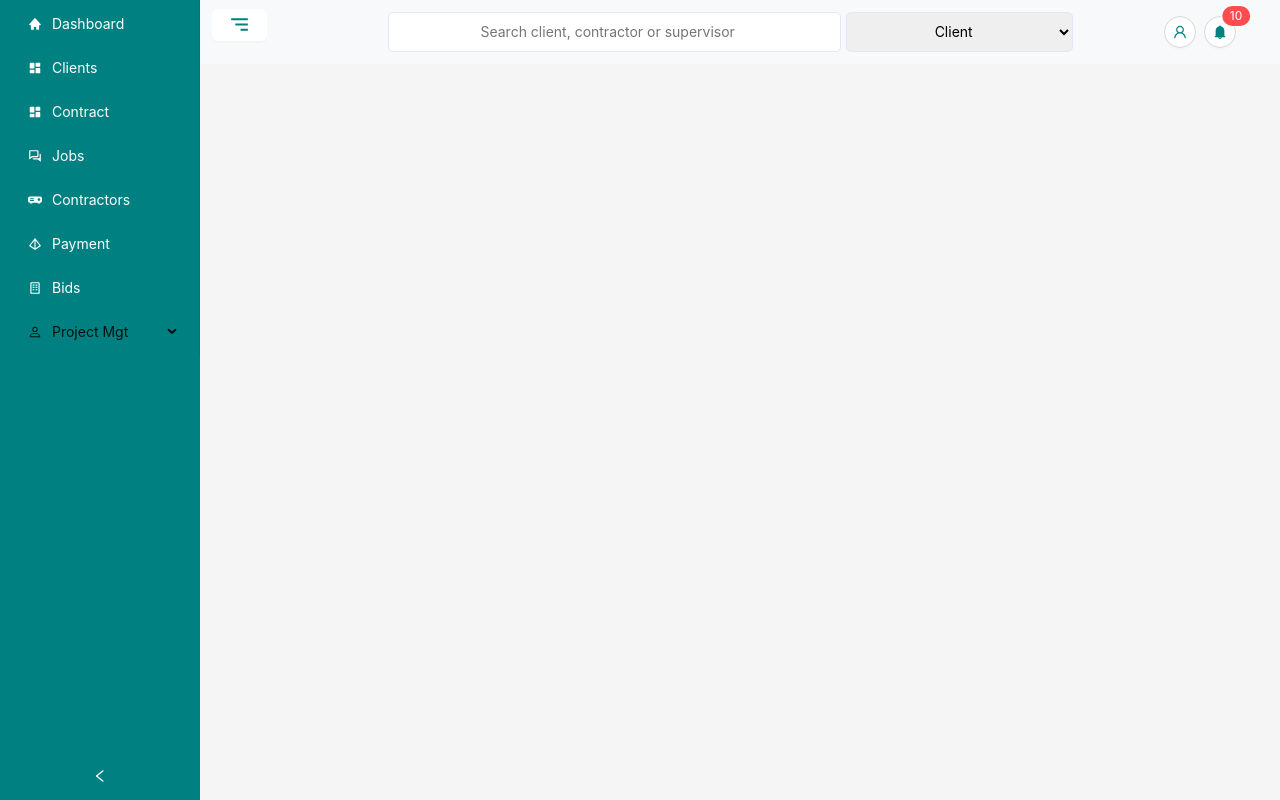
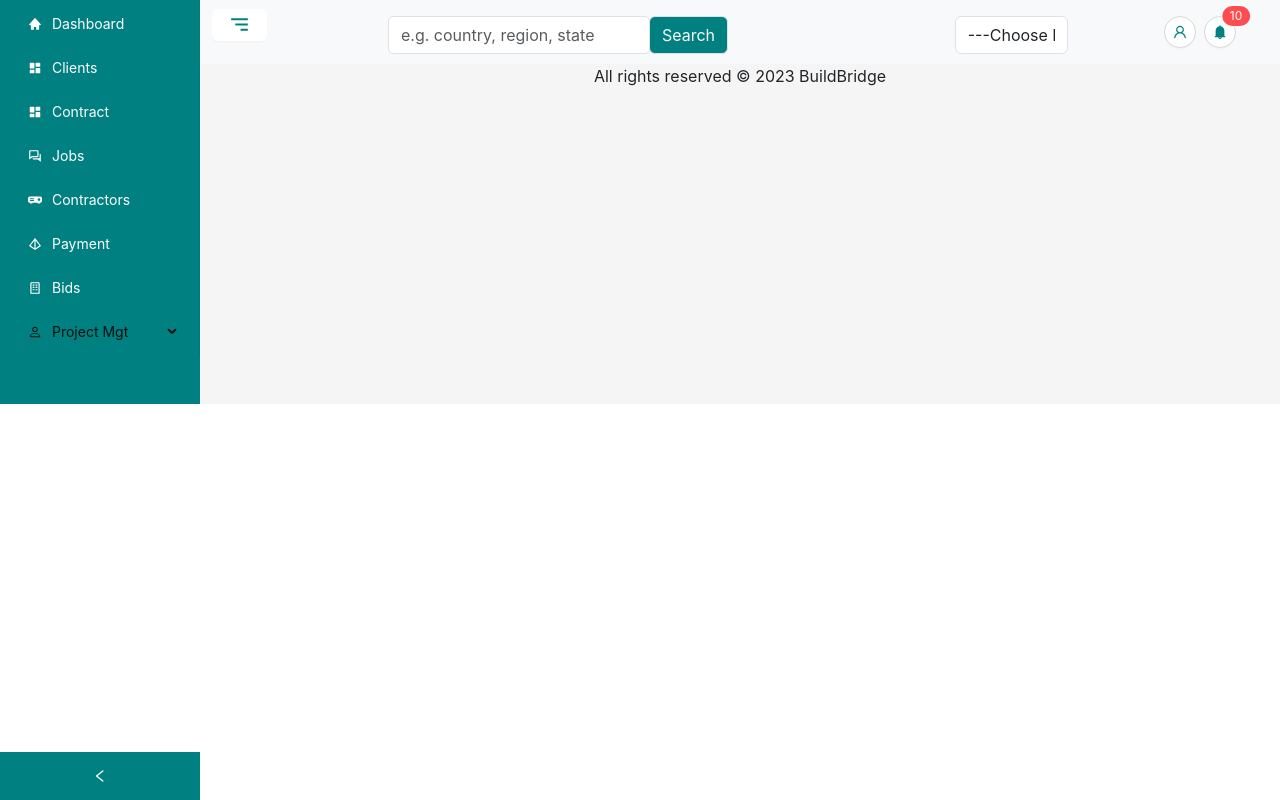
Before and after one commit to quophiBonney/dashboard, a React (Vite) app: page /table in a window 1280 px wide. Built offline with nearby package versions, Linux system fonts and the light colour scheme.

Commit message:
inconsistent layout

```diff
--- a/src/App.css
+++ b/src/App.css
@@ -2,6 +2,9 @@
   padding: 0;
   margin: 0;
   box-sizing: border-box;
+}
+body {
+  background-color: black;
 }
 .header-top {
   background: rgb(235, 235, 242)!important;
@@ -67,6 +70,11 @@
 .chartjs-render-monitor li {
   margin-right: 20px;
 }
+@media  screen and (min-width: 768px) {
+  .title {
+    display: none;
+  }
+}
 @media screen and (max-width: 767px){
   .hide {
     display: none;
--- a/src/App.jsx
+++ b/src/App.jsx
@@ -6,6 +6,7 @@ import PageContent from "./components/PageContent";
 import "aos/dist/aos.css";
 import AOS from "aos";
 import "./App.css";
+import AppFooter from "./components/AppFooter";
 
 const App = () => {
   AOS.init();
@@ -15,11 +16,12 @@ const App = () => {
   };
   return (
     <div>
-      <Layout style={{minHeight: "100vh"}}>
+      <Layout>
         <SideMenu collapsed={collapsed} />
         <Layout className="site-layout">
           <AppHeader toggleSidebar={toggleSidebar} />
           <PageContent />
+          <AppFooter />
         </Layout>
       </Layout>
     </div>
--- a/src/auth/Auth.css
+++ b/src/auth/Auth.css
@@ -1,4 +1,21 @@
+.login-layout .ant-layout {
+    height: auto; /* Override the height set by Ant Design */
+  }
 .btn-log-into:hover {
     opacity: 0.7!important;
     color: lightblue!important;
 }
+.logo-space-signup {
+    margin-bottom: 20px;
+}
+.logo-space-login {
+    margin-bottom: 100px;
+}
+@media screen and (max-width: 767px){
+    .logo-space-login {
+        margin-bottom: 40px;
+    }
+    .logo-space-signup {
+        margin-bottom: 30px;
+    }
+}
--- a/src/auth/Login.jsx
+++ b/src/auth/Login.jsx
@@ -5,10 +5,9 @@ import EngineerSvg from "../assets/engineer_svg.svg";
 import logo from "../assets/logo3.png";
 function Login() {
   return (
-    <div className="signupContainer">
-      <div className="container-fluid" style={{height: "100vh"}}>
-        <div className="row">
-          <div>
+    <div className="container-fluid login-layout">
+      <div className="row" style={{minHeight: "100vh"}}>
+        <div className="logo-space-login">
           <img
             src={logo}
             style={{width: "80px", height: "80px"}}
@@ -17,11 +16,11 @@ function Login() {
           />
         </div>
         <div
-            className="col-sm-xs-12 col-sm-12 col-md-12 col-lg-7 mt-5 hide"
+          className="col-sm-xs-12 col-sm-12 col-md-12 col-lg-7 hide mt-3 text-center px-3"
           style={{overflow: "hidden"}}
         >
           <div
-              className="mt-2"
+            className=""
             data-aos="slide-right"
             data-aos-duration="2000"
             data-aos-delay="100"
@@ -30,11 +29,11 @@ function Login() {
           </div>
         </div>
         <div
-            className="col-sm-12 col-sm-12 col-md-12 col-lg-5 px-4 mt-3"
+          className="col-sm-12 col-sm-12 col-md-12 col-lg-5 mt-3  px-3"
           style={{overflow: "hidden"}}
         >
           <div
-              className="mt-5"
+            className=""
             data-aos="slide-left"
             data-aos-duration="2000"
             data-aos-delay="300"
@@ -112,7 +111,6 @@ function Login() {
         </div>
       </div>
     </div>
-    </div>
   );
 }
 
--- a/src/auth/Signup.jsx
+++ b/src/auth/Signup.jsx
@@ -5,10 +5,10 @@ import EngineerSvg from "../assets/use.svg";
 import logo from "../assets/logo3.png";
 function Signup() {
   return (
-    <div className="signupContainer">
-      <div className="container-fluid" style={{height: "100vh"}}>
-        <div className="row">
-          <div>
+    <div>
+      <div className="container-fluid login-layout">
+        <div className="row" style={{minHeight: "100vh"}}>
+          <div class="logo-space-signup">
             <img
               src={logo}
               style={{width: "80px", height: "80px"}}
@@ -17,11 +17,24 @@ function Signup() {
             />
           </div>
           <div
+            className="col-sm-xs-12 col-sm-12 col-md-12 col-lg-7 mt-5 text-center hide"
+            style={{overflow: "hidden"}}
+          >
+            <div
+              className="mt-2"
+              data-aos="fade-in"
+              data-aos-duration="2000"
+              data-aos-delay="300"
+            >
+              <img src={EngineerSvg} className="img-fluid" />
+            </div>
+          </div>
+          <div
             className="col-sm-12 col-sm-12 col-md-12 col-lg-5 px-4"
             style={{overflow: "hidden"}}
           >
             <div
-              className="mt-4"
+              className="mt-3"
               data-aos="fade-in"
               data-aos-duration="2000"
               data-aos-delay="100"
@@ -127,19 +140,6 @@ function Signup() {
               </form>
             </div>
           </div>
-          <div
-            className="col-sm-xs-12 col-sm-12 col-md-12 col-lg-7 mt-5 hide "
-            style={{overflow: "hidden"}}
-          >
-            <div
-              className="mt-2"
-              data-aos="fade-in"
-              data-aos-duration="2000"
-              data-aos-delay="300"
-            >
-              <img src={EngineerSvg} className="img-fluid" />
-            </div>
-          </div>
         </div>
       </div>
     </div>
--- a/src/components/AppFooter.jsx
+++ b/src/components/AppFooter.jsx
@@ -1,7 +1,26 @@
 import React from "react";
-
+import {useLocation} from "react-router-dom";
 const AppFooter = () => {
-  return <div>AppFooter</div>;
+  const location = useLocation();
+  if (
+    location.pathname === "/" ||
+    location.pathname === "/auth/login" ||
+    location.pathname === "/auth/signup"
+  ) {
+    return null;
+  }
+  return (
+    <>
+      <div className="container-fluid">
+        <div className="row justify-content-center">
+          <div className="col-12 text-center">
+            <p className="fs-6">All rights reserved &copy; 2023 BuildBridge</p>
+            <p></p>
+          </div>
+        </div>
+      </div>
+    </>
+  );
 };
 
 export default AppFooter;
--- a/src/components/AppHeader.jsx
+++ b/src/components/AppHeader.jsx
@@ -76,39 +76,36 @@ const AppHeader = ({toggleSidebar}) => {
             </Button>
           </div>
           <div className="col-8 col-xs-12">
-            <div className="d-flex justify-content-between">
-              <div className="w-100 hide">
-                <input
-                  type="search"
-                  placeholder="Search client, contractor or supervisor"
-                  className="w-100"
-                  style={{
-                    outline: "none",
-                    border: "1px solid lavender",
-                    borderRadius: "5px",
-                    height: "40px",
-                    textAlign: "center",
-                  }}
-                />
+            <p className="title">BB Dashboard</p>
+            <div className="d-flex justify-content-between mt-3">
+              <div className="col-6 hide">
+                <form>
+                  <div className="input-group">
+                    <input
+                      type="text"
+                      className="form-control"
+                      style={{borderRadius: "5px"}}
+                      placeholder="e.g. country, region, state"
+                    />
+                    <div className="input-group-append">
+                      <input
+                        type="submit"
+                        className="form-control text-light"
+                        style={{background: "teal"}}
+                        value="Search"
+                      />
+                    </div>
+                  </div>
+                </form>
               </div>
-              <div className="w-50 hide">
-                <select
-                  className="w-100"
-                  style={{
-                    outline: "none",
-                    marginLeft: "5px",
-                    height: "40px",
-                    borderRadius: "5px",
-                    border: "1px solid lavender",
-                    textAlign: "center",
-                  }}
-                >
-                  <option defaultValue={"Choose role"} disabled>
-                    Choose Role
+              <div className="col-2 hide">
+                <select className="form-control">
+                  <option value="" selected>
+                    ---Choose Role---
                   </option>
+                  <option value="">Supervisor</option>
                   <option value="">Client</option>
                   <option value="">Contractor</option>
-                  <option value="">Supervisor</option>
                 </select>
               </div>
             </div>
--- a/src/components/SideMenu.jsx
+++ b/src/components/SideMenu.jsx
@@ -26,7 +26,7 @@ const SideMenu = ({collapsed}) => {
     <Sider
       collapsible
       collapsed={collapsed}
-      className="sidebar"
+      className=""
       style={{backgroundColor: "teal"}}
     >
       <Menu mode="inline">
```
Lines whose indentation alone changed are shown as unchanged.
